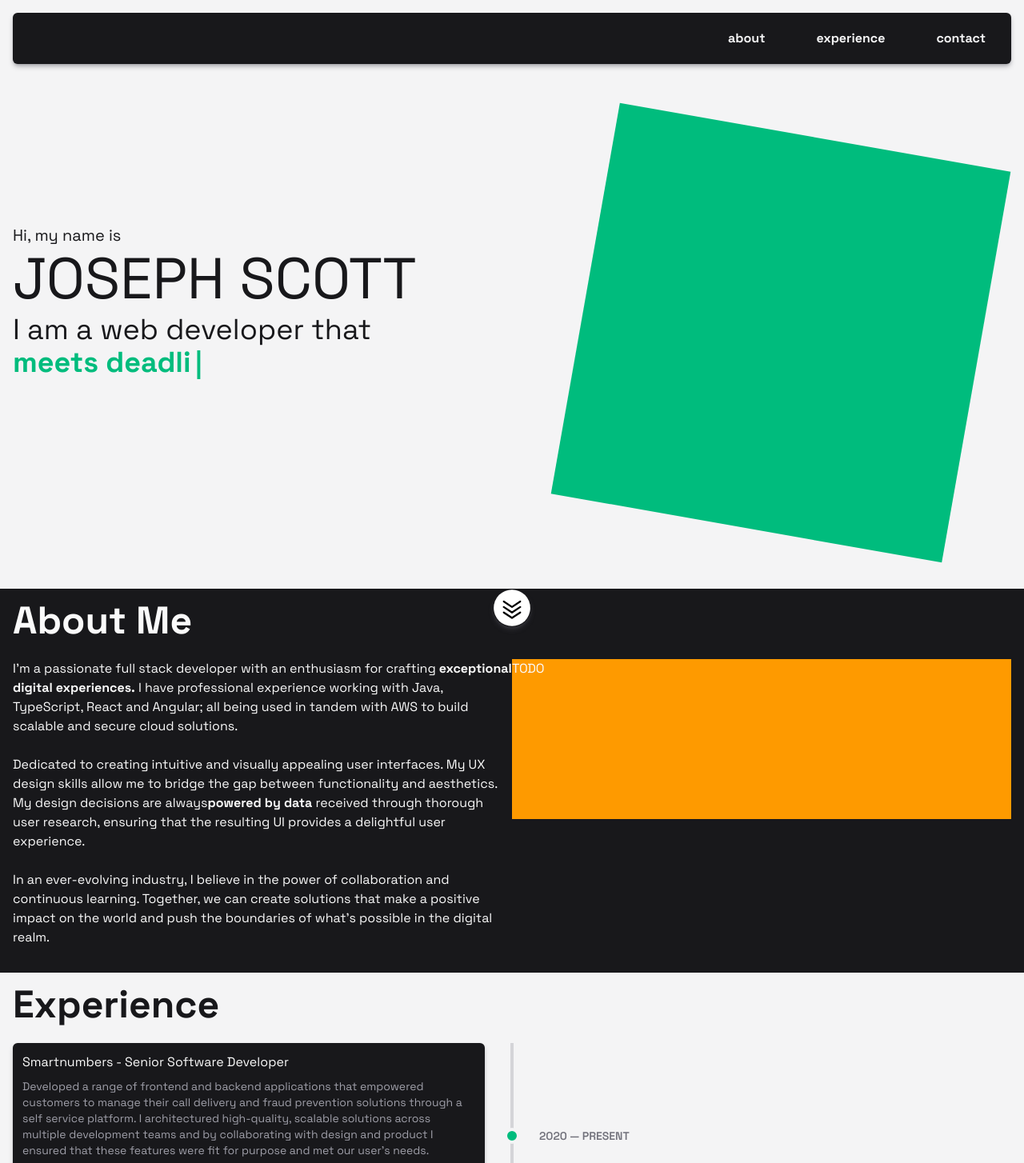
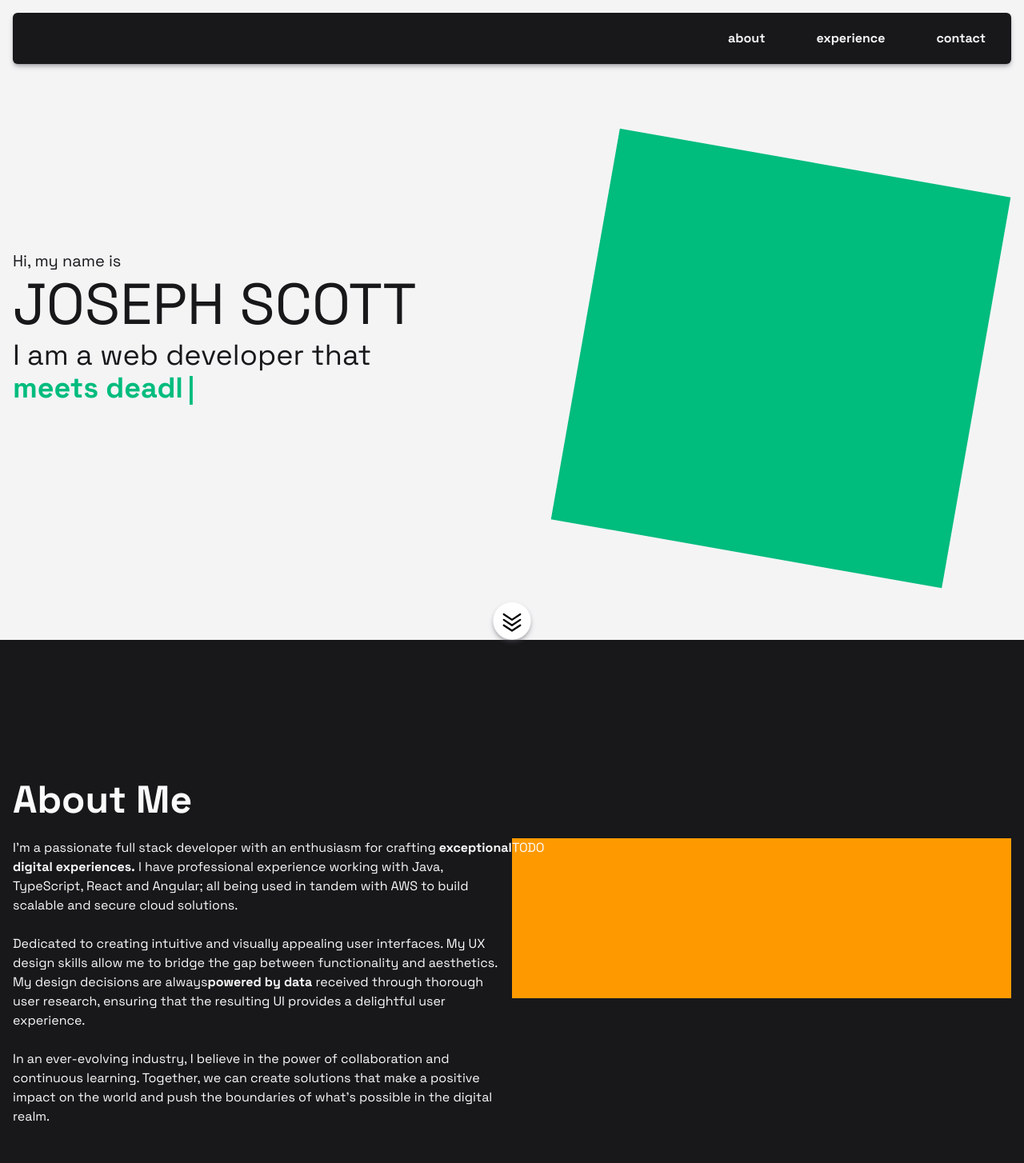
Before and after one commit to scottjoe1996/portfolio, a Next.js app: page / in a window 1280 px wide. Shown: the top 1454 px of the page at 80% size. Built offline with nearby package versions, Linux system fonts and the light colour scheme; no server answers.

Commit message:
set height for about and home page to be 100vh

```diff
--- a/components/icons/arrow-scroll-suggestion.tsx
+++ b/components/icons/arrow-scroll-suggestion.tsx
@@ -53,7 +53,7 @@ const ArrowScrollSuggestion: React.FC<ArrowScrollSuggestionProps> = ({
       aria-labelledby="arrow-title arrow-description"
       viewBox="0 0 210 210"
       height={size}
-      className={`container-shadow absolute hidden rounded-full fill-white transition-[opacity,top] duration-1000 ease-in-out lg:inline ${show ? "top-[80vh] opacity-100" : "top-[79vh] opacity-0"}`}
+      className={`container-shadow absolute hidden rounded-full fill-white transition-[opacity,top] duration-1000 ease-in-out lg:inline ${show ? "top-[82vh] opacity-100" : "top-[81vh] opacity-0"}`}
     >
       <title id="arrow-title">Scroll Suggestion Arrow</title>
       <desc id="arrow-description">
--- a/components/sections/about/about-section.tsx
+++ b/components/sections/about/about-section.tsx
@@ -7,7 +7,7 @@ const AboutSection: React.FC = () => {
     <SectionWrapper
       id="about"
       title="About Me"
-      sectionClasses={["bg-foreground", "text-zinc-50"]}
+      sectionClasses={["bg-foreground", "text-zinc-50", "min-h-screen"]}
     >
       <div className="flex justify-between">
         <div className="w-full">
--- a/components/sections/home/home-section.tsx
+++ b/components/sections/home/home-section.tsx
@@ -7,7 +7,7 @@ import styles from "./home-section.module.css";
 
 const HomeSection: React.FC = () => {
   return (
-    <section className="flex min-h-[80vh] w-full flex-row flex-wrap-reverse content-center items-center justify-center p-4">
+    <section className="flex min-h-[calc(100vh-96px)] w-full flex-row flex-wrap-reverse content-center items-center justify-center p-4">
       <div className="max-w-4xl min-w-xs shrink grow basis-md">
         <p className="mb-1 text-xl">Hi, my name is</p>
         <h1 className="mb-2 text-7xl">JOSEPH SCOTT</h1>
```
